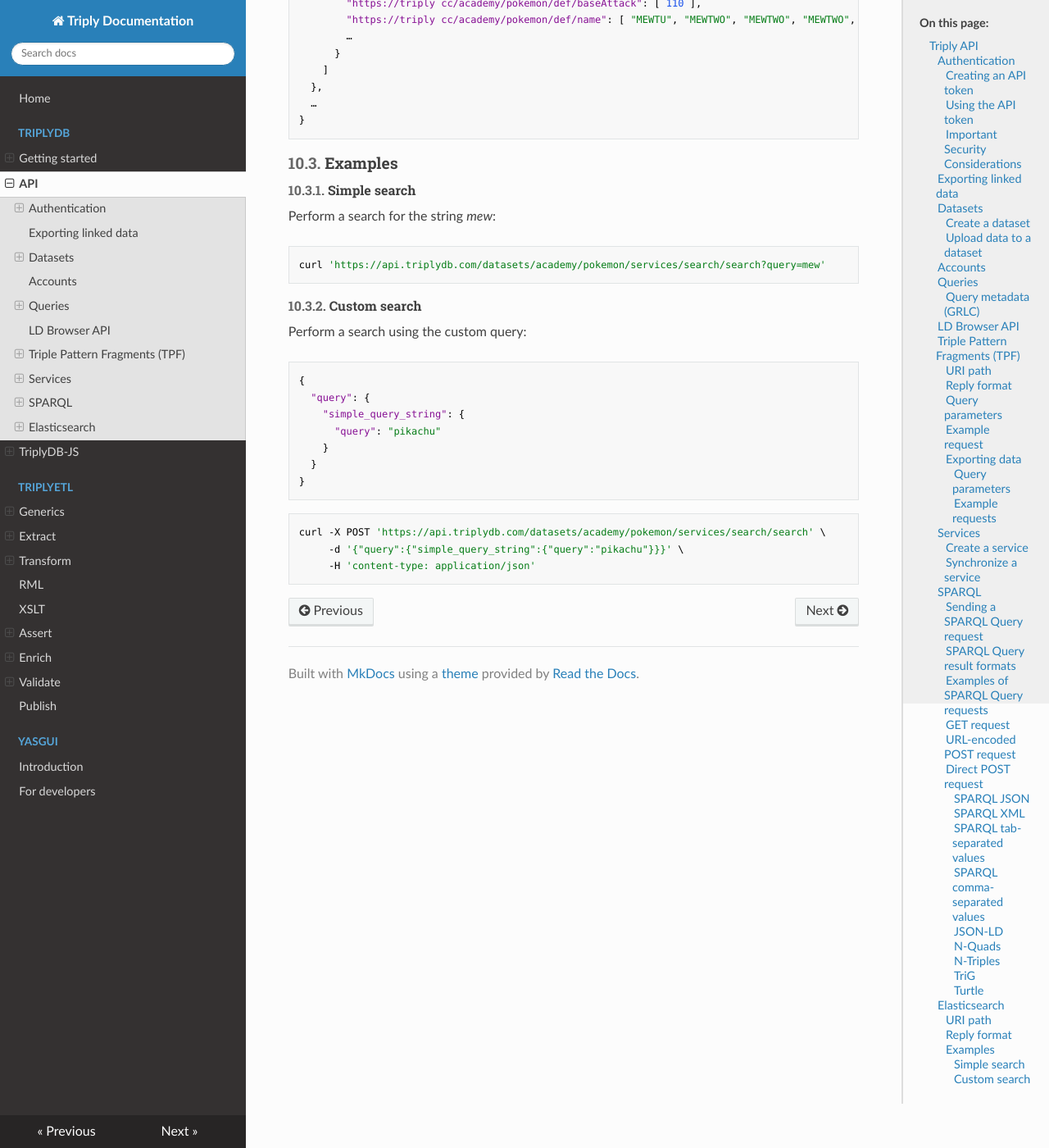
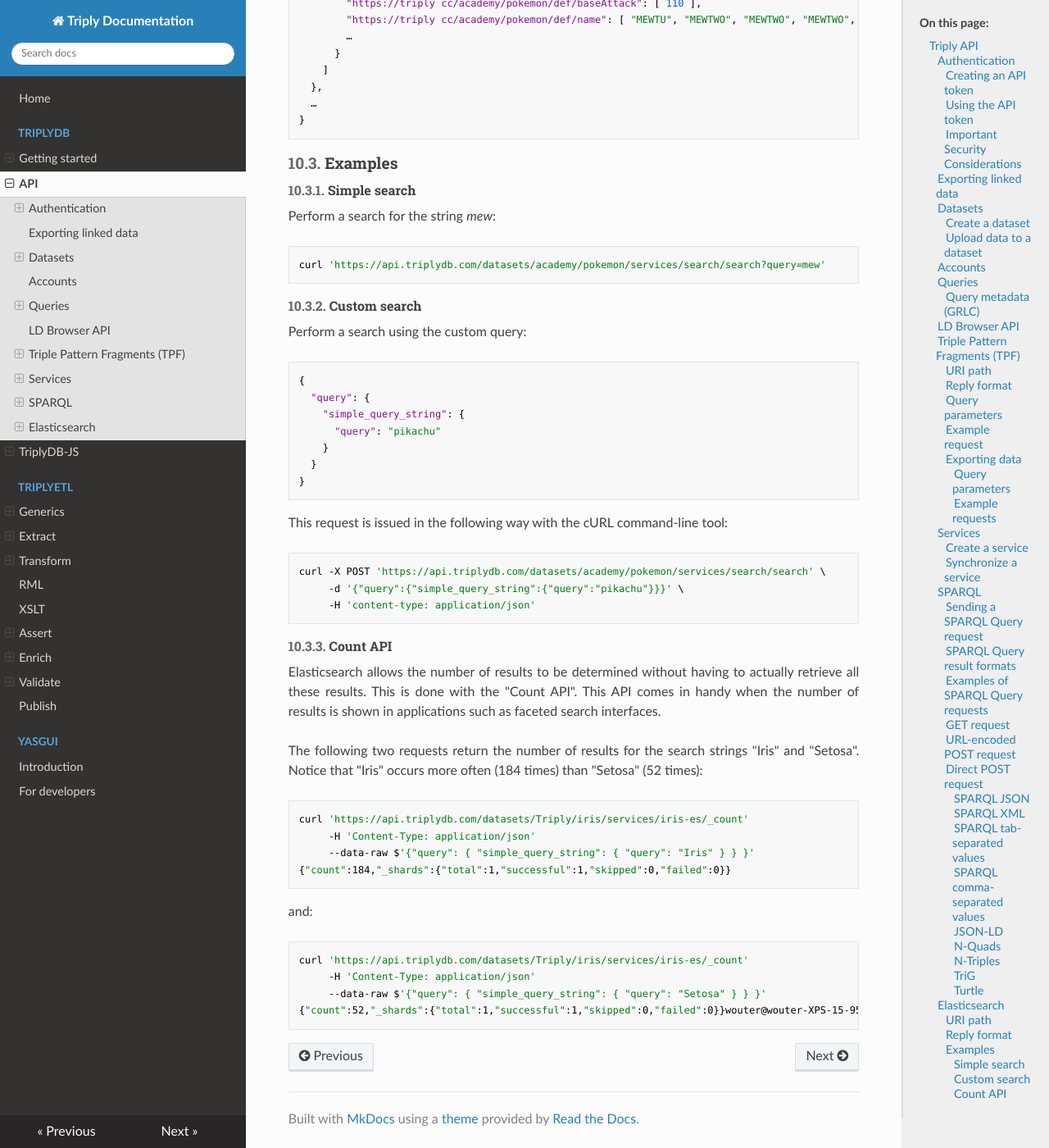
Before and after one commit to TriplyDB/Documentation, an MkDocs documentation site: the page built from docs/triply-api/index.md, in a window 1280 px wide and 1400 px high, scrolled down 17262 px. Shown: the whole window at 82% size. Built offline with MkDocs 1.6.1, drawn with Linux system fonts in a browser that asks for light colours.

Commit message:
ADDED: Basic docs for ES Count API.

````diff
--- a/docs/triply-api/index.md
+++ b/docs/triply-api/index.md
@@ -827,8 +827,32 @@
 }
 ```
 
+This request is issued in the following way with the cURL command-line tool:
+
 ```sh
 curl -X POST 'https://api.triplydb.com/datasets/academy/pokemon/services/search/search' \
      -d '{"query":{"simple_query_string":{"query":"pikachu"}}}' \
      -H 'content-type: application/json'
 ```
+
+#### Count API
+
+Elasticsearch allows the number of results to be determined without having to actually retrieve all these results. This is done with the "Count API". This API comes in handy when the number of results is shown in applications such as faceted search interfaces.
+
+The following two requests return the number of results for the search strings "Iris" and "Setosa". Notice that "Iris" occurs more often (184 times) than "Setosa" (52 times):
+
+```sh
+curl 'https://api.triplydb.com/datasets/Triply/iris/services/iris-es/_count'
+     -H 'Content-Type: application/json'
+     --data-raw $'{"query": { "simple_query_string": { "query": "Iris" } } }'
+{"count":184,"_shards":{"total":1,"successful":1,"skipped":0,"failed":0}}
+```
+
+and:
+
+```sh
+curl 'https://api.triplydb.com/datasets/Triply/iris/services/iris-es/_count'
+     -H 'Content-Type: application/json'
+     --data-raw $'{"query": { "simple_query_string": { "query": "Setosa" } } }'
+{"count":52,"_shards":{"total":1,"successful":1,"skipped":0,"failed":0}}wouter@wouter-XPS-15-9510:~/triply/documentation$
+```
````
